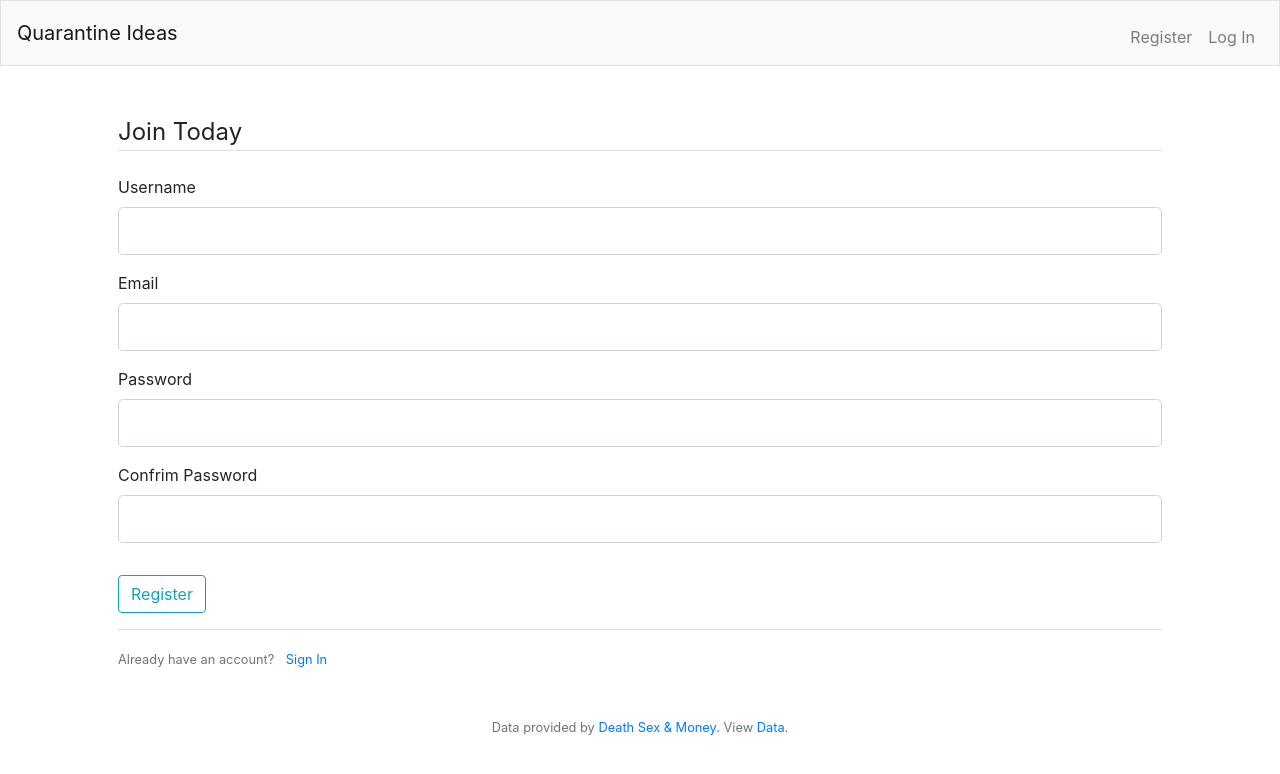
After one commit to maryeleanor/ideas_flask_app, a Flask app: page /register in a window 1280 px wide. The commit adds this page. Shown: the top 774 px of the page. Run offline with Flask 2, Linux system fonts and the light colour scheme; some libraries are stand-ins or nearby versions.

Commit message:
added forms and valildation

```diff
--- /dev/null
+++ b/forms.py
@@ -0,0 +1,20 @@
+from flask_wtf import FlaskForm
+from wtforms import StringField, PasswordField, SubmitField, BooleanField
+from wtforms.validators import DataRequired, Length, Email, EqualTo
+
+
+
+class RegistrationForm(FlaskForm):
+    username = StringField('Username', validators=[DataRequired(), Length(min=3, max=30)])
+    email = StringField('Email', validators=[DataRequired(), Email()])
+    password = PasswordField('Password', validators=[DataRequired(), Length (min=3, max=30)])
+    confirm_password = PasswordField('Confrim Password', validators=[DataRequired(), EqualTo('password')])
+    submit = SubmitField('Register')
+
+
+class LoginForm(FlaskForm):
+    email = StringField('Email', validators=[DataRequired(), Email()])
+    password = PasswordField('Password', validators=[
+                             DataRequired(), Length(min=3, max=30)])
+    remember = BooleanField('Remember me')
+    submit = SubmitField('Login')
--- a/main.py
+++ b/main.py
@@ -1,14 +1,73 @@
-from flask import Flask
-from flask import render_template
+from flask import Flask, render_template, url_for, flash, redirect
+from forms import RegistrationForm, LoginForm
 
 app = Flask(__name__)
+
+app.config['SECRET_KEY'] = '348943509rf4j09w09809cv987v987b'
 
 # Ensure templates are auto-reloaded
 app.config["TEMPLATES_AUTO_RELOAD"] = True
 
 
+ideas = [
+    {
+        'suggestion': 'knitting',
+        'for': 'creativity, managing anxiety, learning something new, calming',
+        'notes': 'if you have yarn around, its very easy to learn.',
+        'by': 'Afi'
+    },
+    {
+        'suggestion': 'go for a walk',
+        'for': 'managing anxiety, slowing down',
+        'notes': 'feeling the breeze',
+        'by': 'Robyn'
+    },
+    {
+        'suggestion': 'jigsaw puzzles',
+        'for': 'passing time',
+        'notes': "There are some free sites online if you don't have puzzles on hand",
+        'by': 'Brisa'
+    }
+]
+
+
 @app.route('/')
 @app.route('/index')
-def index():
+@app.route('/home')
+def home():
     user = {'username': 'Phil'}
-    return render_template("index.html", title='Quarantine Ideas', user=user)
+    return render_template("index.html", title='Quarantine Ideas', user=user, ideas=ideas)
+
+
+@app.route('/about')
+def about():
+    return render_template("about.html")
+
+
+@app.route('/register', methods=['GET', 'POST'])
+def register():
+    form = RegistrationForm()
+    if form.validate_on_submit():
+        flash(f'Account created for {form.username.data}!', 'success')
+        return redirect(url_for('home'))
+
+    return render_template("register.html",  title='Register', form=form)
+
+
+@app.route('/login', methods=['GET', 'POST'])
+def login():
+    form = LoginForm()
+    if form.validate_on_submit():
+        if form.email.data == 'admin@test.com' and form.password.data == 'password':
+            flash(f'You have been logged in!', 'success')
+            return redirect(url_for('home'))
+        else:
+            flash('Login Unsuccessful. Please check username and password', 'danger')
+    return render_template("login.html", title='Login', form=form)
+
+
+
+
+
+if __name__ == '__main__':
+    app.run(debug=True)
--- a/templates/layout.html
+++ b/templates/layout.html
@@ -14,7 +14,8 @@
     <!-- https://favicon.io/emoji-favicons/money-mouth-face/ -->
     <link href="/static/favicon.ico" rel="icon">
 
-    <link href="/static/styles.css" rel="stylesheet">
+    <link rel="stylesheet" type="text/ccss" href="{{ url_for('static', filename='style.css') }}" >
+    <!-- <link href="/static/styles.css" rel="stylesheet"> -->
 
     <script src="https://code.jquery.com/jquery-3.3.1.min.js"></script>
     <script src="https://cdnjs.cloudflare.com/ajax/libs/popper.js/1.14.3/umd/popper.min.js"></script>
@@ -27,12 +28,12 @@
 <body>
 
     <nav class="navbar navbar-expand-md navbar-light bg-light border">
-        <a class="navbar-brand" href="/"><span class="red">Quarantine Ideas</span></a>
+        <a class="navbar-brand" href="{{ url_for('home') }}"><span class="red">Quarantine Ideas</span></a>
         <button aria-controls="navbar" aria-expanded="false" aria-label="Toggle navigation" class="navbar-toggler"
             data-target="#navbar" data-toggle="collapse" type="button">
             <span class="navbar-toggler-icon"></span>
         </button>
-        <!-- <div class="collapse navbar-collapse" id="navbar">
+        <div class="collapse navbar-collapse" id="navbar">
             {% if session.user_id %}
             <ul class="navbar-nav mr-auto mt-2">
                 <li class="nav-item"><a class="nav-link" href="/quote">Quote</a></li>
@@ -46,20 +47,24 @@
             </ul>
             {% else %}
             <ul class="navbar-nav ml-auto mt-2">
-                <li class="nav-item"><a class="nav-link" href="/register">Register</a></li>
-                <li class="nav-item"><a class="nav-link" href="/login">Log In</a></li>
+                <li class="nav-item"><a class="nav-link" href="{{ url_for('register') }}">Register</a></li>
+                <li class="nav-item"><a class="nav-link" href="{{ url_for('login') }}">Log In</a></li>
             </ul>
-            {% endif %} -->
+            {% endif %}
         </div>
     </nav>
 
-    {% if get_flashed_messages() %}
-    <header>
-        <div class="alert alert-primary border text-center" role="alert">
-            {{ get_flashed_messages() | join(" ") }}
-        </div>
-    </header>
-    {% endif %}
+    {% with messages = get_flashed_messages(with_categories=true) %}
+        {% if messages %}
+            {% for category, message in messages %}
+                <header>
+                    <div class="alert alert-{{ category }} border text-center " role="alert">
+                        {{ message }}
+                    </div>
+                </header>
+            {% endfor %}
+        {% endif %}
+    {% endwith %}
 
     <main class="container p-5">
         {% block main %}{% endblock %}
--- /dev/null
+++ b/templates/register.html
@@ -0,0 +1,90 @@
+{% extends "layout.html" %}
+
+{% block title %}
+Quarantine Ideas
+{% endblock %}
+
+{% block main %}
+<div class="content-section">
+    <form method="POST" action="">
+        {{ form.hidden_tag() }}
+        <fieldset class="form-group">
+            <legend class="border-bottom mb-4">Join Today</legend>
+            <div class="form-group">
+                {{ form.username.label(class="form-control-label") }}
+
+                {% if form.username.errors %}
+                    {{ form.username(class="form-control form-control-lg is-invalid") }}
+                    <div class="invalid-feedback">
+                        {% for error  in form.username.errors %}
+                            <span>{{ error }}</span>
+                        {% endfor %}
+                    </div>
+                {% else %}
+                    {{ form.username(class="form-control form-control-lg") }}
+                {% endif %}
+
+            </div>
+
+            <div class="form-group">
+
+                {{ form.email.label(class="form-control-label") }}
+
+                {% if form.email.errors %}
+                {{ form.email(class="form-control form-control-lg is-invalid") }}
+                <div class="invalid-feedback">
+                    {% for error  in form.email.errors %}
+                    <span>{{ error }}</span>
+                    {% endfor %}
+                </div>
+                {% else %}
+                    {{ form.email(class="form-control form-control-lg") }}
+                {% endif %}
+
+            </div>
+
+            <div class="form-group">
+                {{ form.password.label(class="form-control-label") }}
+
+                {% if form.password.errors %}
+                {{ form.password(class="form-control form-control-lg is-invalid") }}
+                <div class="invalid-feedback">
+                    {% for error  in form.password.errors %}
+                    <span>{{ error }}</span>
+                    {% endfor %}
+                </div>
+
+                {% else %}
+                    {{ form.password(class="form-control form-control-lg") }}
+                {% endif %}
+            </div>
+
+            <div class="form-group">
+                {{ form.confirm_password.label(class="form-control-label") }}
+
+                {% if form.confirm_password.errors %}
+                {{ form.confirm_password(class="form-control form-control-lg is-invalid") }}
+                <div class="invalid-feedback">
+                    {% for error  in form.confirm_password.errors %}
+                    <span>{{ error }}</span>
+                    {% endfor %}
+                </div>
+                {% else %}
+                    {{ form.confirm_password(class="form-control form-control-lg") }}
+                {% endif %}
+            </div>
+
+        </fieldset>
+        <div class="form-group">
+            {{ form.submit(class="btn btn-outline-info") }}
+        </div>
+    </form>
+</div>
+<div class="border-top pt-3">
+    <small class="text-muted">
+        Already have an account? <a class="ml-2" href="{{url_for('login') }}"> Sign In </a>
+    </small>
+</div>
+
+
+{% endblock %}
```
Also changed, not shown: requirements.txt (+77 -1 lines), templates/about.html (added, +9 -0 lines), templates/index.html (+22 -0 lines), templates/login.html (added, +69 -0 lines), 3 other files.
